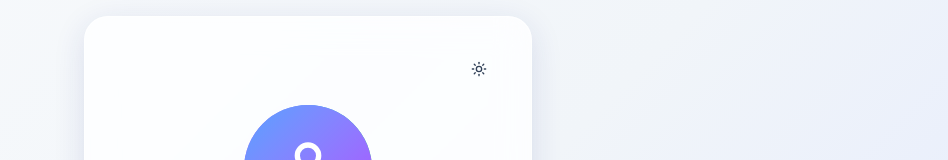
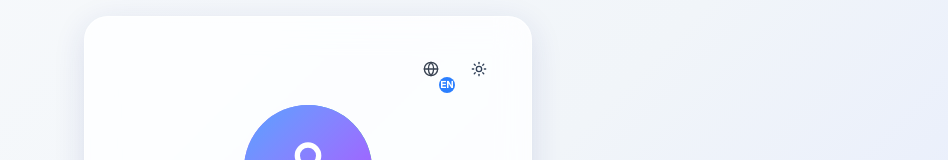
Before and after one commit to walternascimentobarroso/wcard, a Next.js app: page / in a window 1280 px wide. Shown: the top 160 px of the page, without its empty margins (332-1280 px from the left). Built offline with nearby package versions, Linux system fonts and the light colour scheme.

Commit message:
Add languages
Signed-off-by: Walter Nascimento <walter.nascimento.barroso@gmail.com>

```diff
--- a/app/layout.tsx
+++ b/app/layout.tsx
@@ -1,5 +1,6 @@
 import type { Metadata } from "next";
 import { Geist, Geist_Mono } from "next/font/google";
+import { LanguageProvider } from "@/contexts/language-context";
 import "./globals.css";
 
 const geistSans = Geist({
@@ -27,7 +28,9 @@ export default function RootLayout({
       <body
         className={`${geistSans.variable} ${geistMono.variable} antialiased`}
       >
-        {children}
+        <LanguageProvider>
+          {children}
+        </LanguageProvider>
       </body>
     </html>
   );
--- a/components/business-card.tsx
+++ b/components/business-card.tsx
@@ -7,7 +7,10 @@ import { Download, Share2, User, QrCode } from "lucide-react"
 import { Button } from "@/components/ui/button"
 import { ContactButton } from "@/components/contact-button"
 import { ThemeToggle } from "@/components/theme-toggle"
+import { LanguageToggle } from "@/components/language-toggle"
 import { useDarkMode } from "@/hooks/use-dark-mode"
+import { useLanguage } from "@/contexts/language-context"
+import { getTranslation } from "@/lib/i18n/translations"
 import { cn } from "@/lib/utils"
 import { BusinessCardProps } from "@/types/contact/business-card"
 
@@ -17,6 +20,9 @@ export function BusinessCard({ contact }: BusinessCardProps) {
   const [copied, setCopied] = useState(false)
   const [isVisible, setIsVisible] = useState(false)
   const isDark = useDarkMode()
+  const { language } = useLanguage()
+
+  const t = (key: Parameters<typeof getTranslation>[1]) => getTranslation(language, key)
 
   useEffect(() => {
     setMounted(true)
@@ -98,8 +104,9 @@ export function BusinessCard({ contact }: BusinessCardProps) {
           isVisible ? "opacity-100 scale-100" : "opacity-0 scale-95"
         )}
       >
-        {/* Header with theme toggle */}
-        <div className="flex justify-end mb-4">
+        {/* Header with theme and language toggles */}
+        <div className="flex justify-end gap-2 mb-4">
+          <LanguageToggle />
           <ThemeToggle />
         </div>
 
@@ -220,7 +227,7 @@ export function BusinessCard({ contact }: BusinessCardProps) {
             variant="outline"
           >
             <Download className={cn("h-4 w-4 mr-2", isDark ? "text-slate-200" : "text-gray-900")} />
-            Save Contact
+            {t("saveContact")}
           </Button>
           <Button
             onClick={handleShare}
@@ -232,7 +239,7 @@ export function BusinessCard({ contact }: BusinessCardProps) {
             )}
           >
             <Share2 className="h-4 w-4 mr-2" />
-            {copied ? "Copied!" : "Share"}
+            {copied ? t("copied") : t("share")}
           </Button>
           <Button
             onClick={() => setShowQR(!showQR)}
@@ -269,7 +276,7 @@ export function BusinessCard({ contact }: BusinessCardProps) {
                 "text-xl font-semibold mb-4 text-center",
                 isDark ? "text-white" : "text-gray-900"
               )}>
-                QR Code
+                {t("qrCode")}
               </h3>
               <div className="bg-white p-4 rounded-lg">
                 <QRCodeSVG value={currentUrl} size={256} />
@@ -278,7 +285,7 @@ export function BusinessCard({ contact }: BusinessCardProps) {
                 "text-sm text-center mt-4",
                 isDark ? "text-slate-400" : "text-gray-800"
               )}>
-                Scan to access the card
+                {t("scanToAccess")}
               </p>
             </div>
           </div>
--- a/components/contact-button.tsx
+++ b/components/contact-button.tsx
@@ -5,6 +5,8 @@ import { Button } from "@/components/ui/button"
 import { Check, Copy, Mail, Phone, Globe, Linkedin, Github, MessageCircle } from "lucide-react"
 import { cn } from "@/lib/utils"
 import { useDarkMode } from "@/hooks/use-dark-mode"
+import { useLanguage } from "@/contexts/language-context"
+import { getTranslation } from "@/lib/i18n/translations"
 import { ContactButtonProps, ContactButtonType } from "@/types/contact/contact-button"
 
 const iconMap: Record<ContactButtonType, typeof Mail> = {
@@ -40,13 +42,15 @@ const getButtonStyles = (type: ContactButtonType, isDark: boolean) => {
   return styles[type] || styles.email
 }
 
-const getButtonLabel = (type: ContactButtonType, customLabel?: string) => {
+const getButtonLabel = (type: ContactButtonType, language: "pt" | "en", customLabel?: string) => {
   if (customLabel) return customLabel
+  const t = (key: Parameters<typeof getTranslation>[1]) => getTranslation(language, key)
+
   const labels = {
-    email: "Email Me",
-    phone: "Call / WhatsApp",
-    whatsapp: "Call / WhatsApp",
-    website: "Visit Website",
+    email: t("emailMe"),
+    phone: t("callWhatsApp"),
+    whatsapp: t("callWhatsApp"),
+    website: t("visitWebsite"),
     linkedin: "LinkedIn",
     github: "GitHub",
   }
@@ -56,6 +60,7 @@ const getButtonLabel = (type: ContactButtonType, customLabel?: string) => {
 export function ContactButton({ type, value, label, className }: ContactButtonProps) {
   const [copied, setCopied] = useState(false)
   const isDark = useDarkMode()
+  const { language } = useLanguage()
   const Icon = iconMap[type]
 
   const handleClick = () => {
@@ -92,7 +97,7 @@ export function ContactButton({ type, value, label, className }: ContactButtonPr
       >
         <Icon className="h-5 w-5 shrink-0 text-white" />
         <div className="flex-1 text-left">
-          <div className="font-medium text-white">{getButtonLabel(type, label)}</div>
+          <div className="font-medium text-white">{getButtonLabel(type, language, label)}</div>
           <div className="text-xs text-white/80 mt-0.5">{value}</div>
         </div>
       </button>
--- /dev/null
+++ b/components/language-toggle.tsx
@@ -0,0 +1,43 @@
+"use client"
+
+import { Globe } from "lucide-react"
+import { Button } from "@/components/ui/button"
+import { useLanguage } from "@/contexts/language-context"
+import { useDarkMode } from "@/hooks/use-dark-mode"
+import { cn } from "@/lib/utils"
+
+export function LanguageToggle() {
+  const { language, setLanguage, mounted } = useLanguage()
+  const isDark = useDarkMode()
+
+  if (!mounted) {
+    return (
+      <Button variant="ghost" size="icon" className="opacity-0">
+        <Globe className="h-5 w-5" />
+      </Button>
+    )
+  }
+
+  const toggleLanguage = () => {
+    setLanguage(language === "pt" ? "en" : "pt")
+  }
+
+  return (
+    <Button
+      variant="ghost"
+      size="icon"
+      onClick={toggleLanguage}
+      className={cn(
+        "relative transition-all duration-300 hover:scale-110",
+        isDark ? "text-slate-200" : "text-gray-700"
+      )}
+      aria-label="Toggle language"
+      title={language === "pt" ? "Switch to English" : "Mudar para Português"}
+    >
+      <Globe className="h-5 w-5" />
+      <span className="absolute -bottom-1 -right-1 text-[10px] font-bold bg-blue-500 text-white rounded-full w-4 h-4 flex items-center justify-center">
+        {language.toUpperCase()}
+      </span>
+    </Button>
+  )
+}
--- /dev/null
+++ b/contexts/language-context.tsx
@@ -0,0 +1,48 @@
+"use client"
+
+import { createContext, useContext, useState, useEffect, ReactNode } from "react"
+import { Language } from "@/types/common/language"
+
+interface LanguageContextType {
+  language: Language
+  setLanguage: (lang: Language) => void
+  mounted: boolean
+}
+
+const LanguageContext = createContext<LanguageContextType | undefined>(undefined)
+
+export function LanguageProvider({ children }: { children: ReactNode }) {
+  const [language, setLanguage] = useState<Language>("pt")
+  const [mounted, setMounted] = useState(false)
+
+  useEffect(() => {
+    setMounted(true)
+    const stored = localStorage.getItem("language") as Language | null
+    if (stored && (stored === "pt" || stored === "en")) {
+      setLanguage(stored)
+    } else {
+      // Detect browser language
+      const browserLang = navigator.language.split("-")[0]
+      setLanguage(browserLang === "pt" ? "pt" : "en")
+    }
+  }, [])
+
+  useEffect(() => {
+    if (!mounted) return
+    localStorage.setItem("language", language)
+  }, [language, mounted])
+
+  return (
+    <LanguageContext.Provider value={{ language, setLanguage, mounted }}>
+      {children}
+    </LanguageContext.Provider>
+  )
+}
+
+export function useLanguage() {
+  const context = useContext(LanguageContext)
+  if (context === undefined) {
+    throw new Error("useLanguage must be used within a LanguageProvider")
+  }
+  return context
+}
--- /dev/null
+++ b/hooks/use-language.tsx
@@ -0,0 +1,28 @@
+"use client"
+
+import { useState, useEffect } from "react"
+import { Language } from "@/types/common/language"
+
+export function useLanguage() {
+  const [language, setLanguage] = useState<Language>("pt")
+  const [mounted, setMounted] = useState(false)
+
+  useEffect(() => {
+    setMounted(true)
+    const stored = localStorage.getItem("language") as Language | null
+    if (stored && (stored === "pt" || stored === "en")) {
+      setLanguage(stored)
+    } else {
+      // Detect browser language
+      const browserLang = navigator.language.split("-")[0]
+      setLanguage(browserLang === "pt" ? "pt" : "en")
+    }
+  }, [])
+
+  useEffect(() => {
+    if (!mounted) return
+    localStorage.setItem("language", language)
+  }, [language, mounted])
+
+  return { language, setLanguage, mounted }
+}
--- /dev/null
+++ b/lib/i18n/translations.ts
@@ -0,0 +1,42 @@
+import { Language } from "@/types/common/language"
+
+export const translations = {
+  pt: {
+    email: "Email",
+    phone: "Telefone",
+    whatsapp: "WhatsApp",
+    website: "Website",
+    linkedin: "LinkedIn",
+    github: "GitHub",
+    saveContact: "Guardar Contacto",
+    share: "Partilhar",
+    copied: "Copiado!",
+    qrCode: "QR Code",
+    scanToAccess: "Escaneie para aceder ao cartão",
+    emailMe: "Enviar Email",
+    callWhatsApp: "Ligar / WhatsApp",
+    visitWebsite: "Visitar Website",
+  },
+  en: {
+    email: "Email",
+    phone: "Phone",
+    whatsapp: "WhatsApp",
+    website: "Website",
+    linkedin: "LinkedIn",
+    github: "GitHub",
+    saveContact: "Save Contact",
+    share: "Share",
+    copied: "Copied!",
+    qrCode: "QR Code",
+    scanToAccess: "Scan to access the card",
+    emailMe: "Email Me",
+    callWhatsApp: "Call / WhatsApp",
+    visitWebsite: "Visit Website",
+  },
+} as const
+
+export type TranslationKey = keyof typeof translations.pt
+
+export function getTranslation(lang: Language, key: TranslationKey): string {
+  return translations[lang][key]
+}
--- /dev/null
+++ b/types/common/index.ts
@@ -0,0 +1,2 @@
+export * from "./theme"
+export * from "./language"
--- /dev/null
+++ b/types/common/language.ts
@@ -0,0 +1 @@
+export type Language = "pt" | "en"
```
